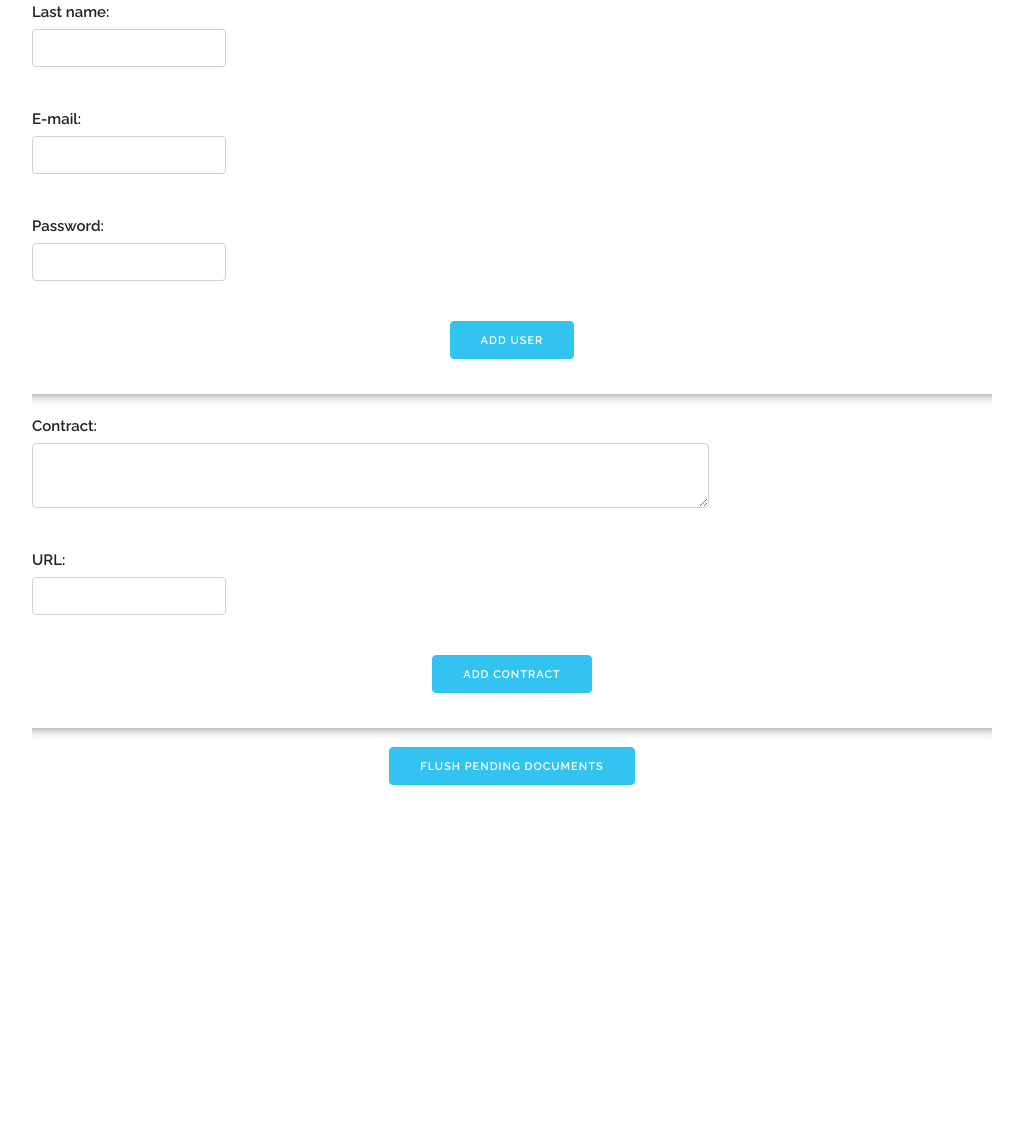
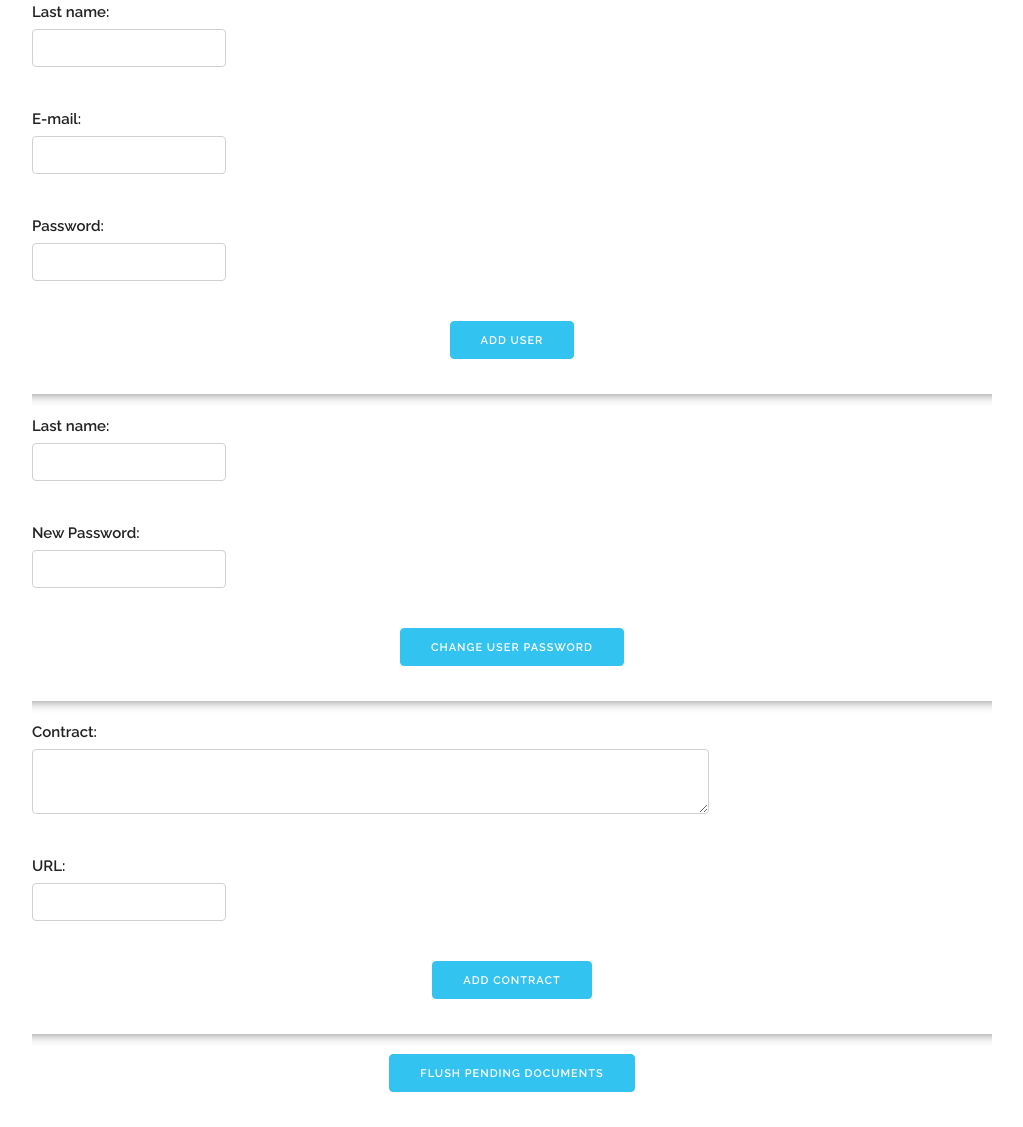
Before and after one commit to paultopia/newcontractcoding, a Flask app: template templates/admin.html in a window 1280 px wide. Shown: the whole page, without its empty margins (128-1151 px from the left). Before the commit the page ends 785 px from the top, so only its background shows below. Run offline with Flask 2, Linux system fonts and the light colour scheme; the template is opened without the code that fills it, so the values that code supplies are empty.

Commit message:
add template and view for password change (not tested)

```diff
--- a/dbops.py
+++ b/dbops.py
@@ -35,6 +35,7 @@ def change_user_password(lastname, new_password):
         user.password = hashed_password
         return True
     return False
+# this is mainly for myself: I can add a dummy password for myself and then immediately login (USING INCOGNITO SO IT DOESN'T GET CACHED) and change it.
 
 
 def list_users():
--- a/templates/admin.html
+++ b/templates/admin.html
@@ -37,6 +37,25 @@
 
             <div class="row">
                 <div class="twelve columns">
+                    <form method="POST" action="{{ url_for('change_password') }}">
+                        <p>
+                            <label for="lastname">Last name:</label>
+                            <input type="text" id="lastname" name="lastname">
+                        </p>
+                        <p>
+                            <label for="new_password">New Password:</label>
+                            <input type="text" id="new_password" name="new_password">
+                        </p>
+
+                        <center><button type="submit" class="button-primary">Change User Password</button></center>
+                    </form>
+                    <hr>
+                </div>
+            </div>
+
+
+            <div class="row">
+                <div class="twelve columns">
                     <form method="POST" action="{{ url_for('add_contract') }}">
                         <p>
                             <label for="contract">Contract:</label>
```
Also changed, not shown: views.py (+13 -0 lines).
